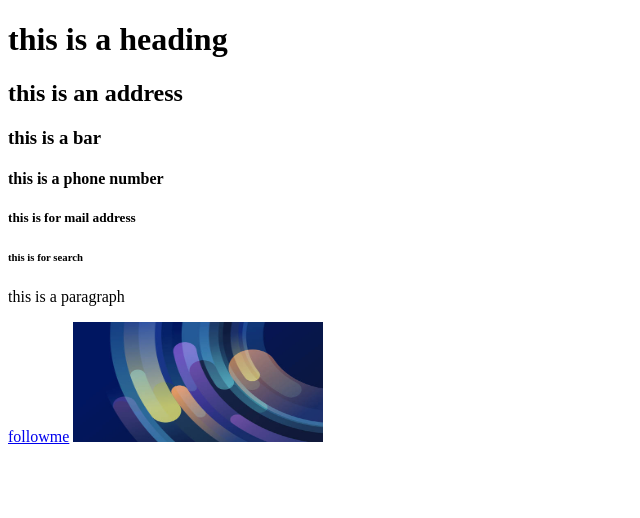
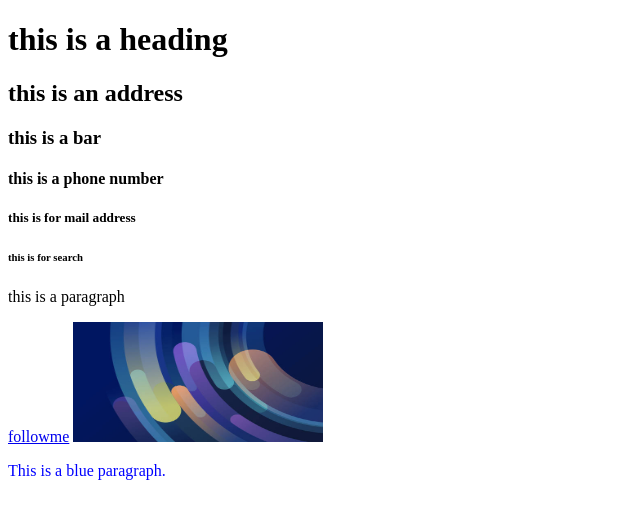
Before and after one commit to jumboetieno/she, a plain HTML site: page index.html in a window 1280 px wide. Shown: the whole page, without its empty margins (0-640 px from the left). Drawn offline with Linux system fonts and the light colour scheme.

Commit message:
Add files via upload

```diff
--- a/index.html
+++ b/index.html
@@ -20,3 +20,4 @@
 
     </body>
 </html>
+<p style="color:blue;">This is a blue paragraph.</p>
```
